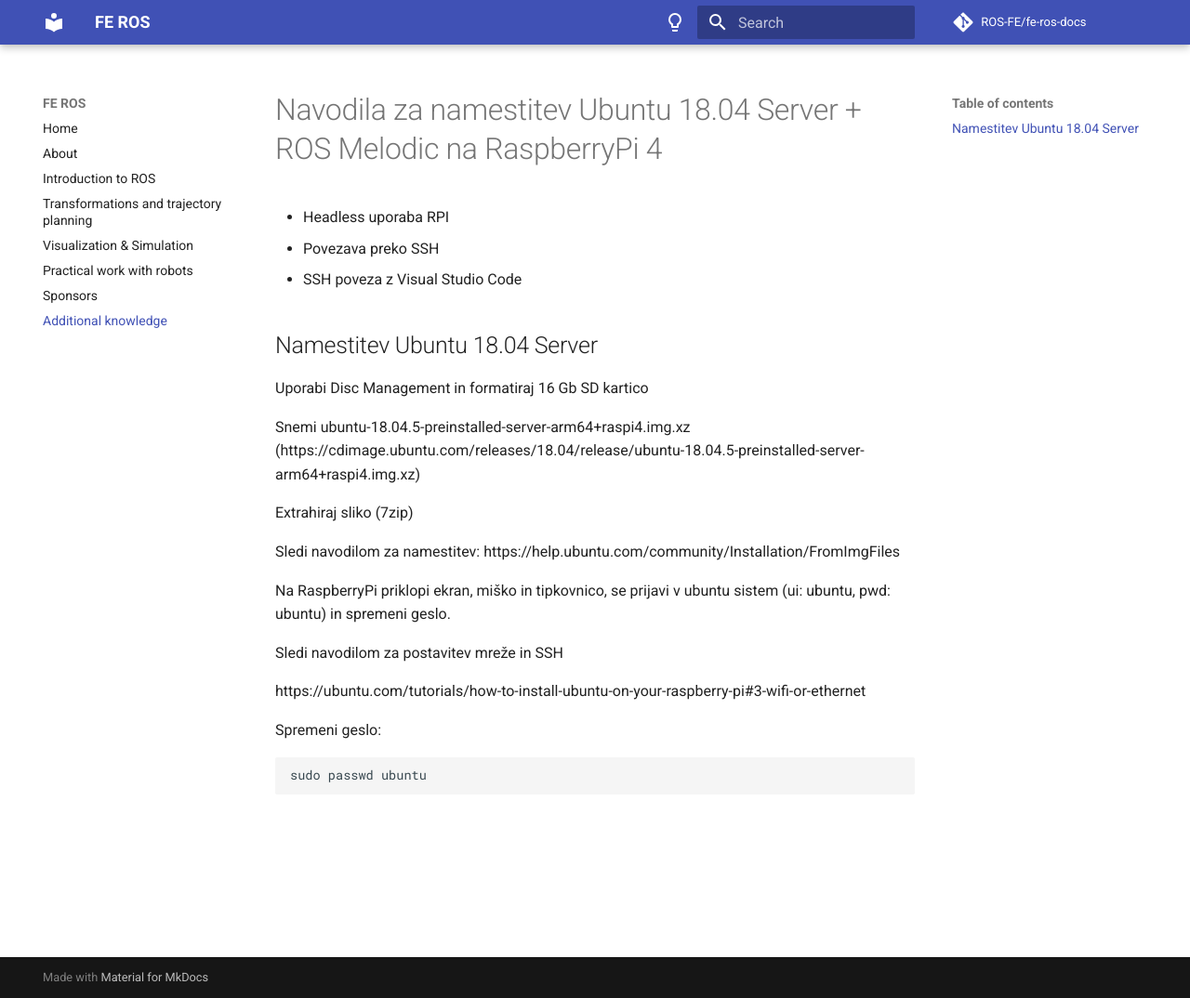
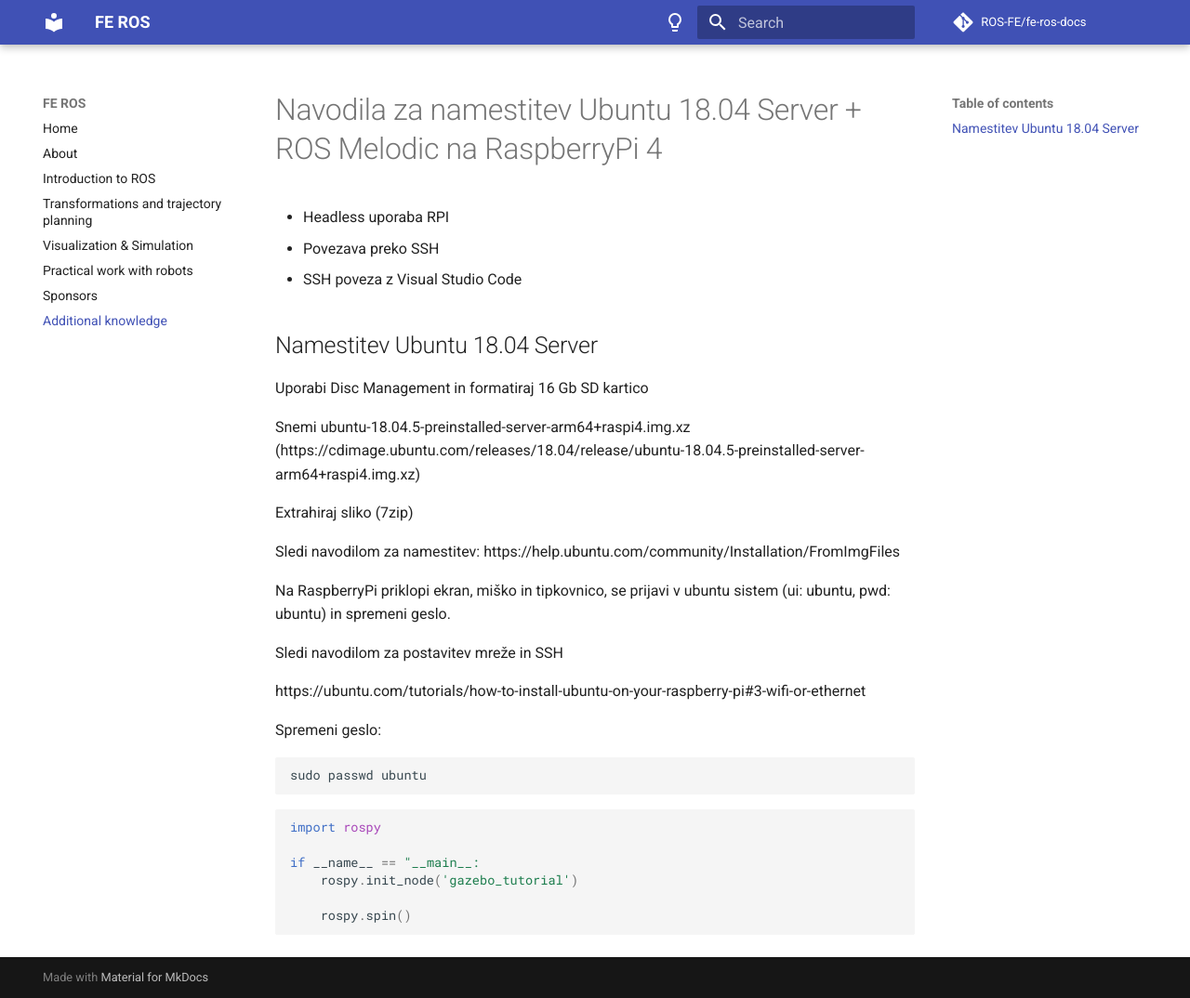
Before and after one commit to ROS-FE/fe-ros-docs, an MkDocs documentation site: the page built from docs/additional/index.md, in a window 1280 px wide and 1074 px high. Shown: the whole window at 93% size. Built offline with MkDocs 1.6.1 and Material for MkDocs 9.7.7, drawn with Linux system fonts in a browser that asks for light colours; comment, search, counter and statistics services are not loaded.

Commit message:
Update index.md

````diff
--- a/docs/additional/index.md
+++ b/docs/additional/index.md
@@ -24,6 +24,17 @@
 
 
 Spremeni geslo:
+
 ```python
 sudo passwd ubuntu
 ```
+
+```python
+import rospy
+
+if __name__ == "__main__:
+    rospy.init_node('gazebo_tutorial')
+
+    rospy.spin()
+
+```
````
